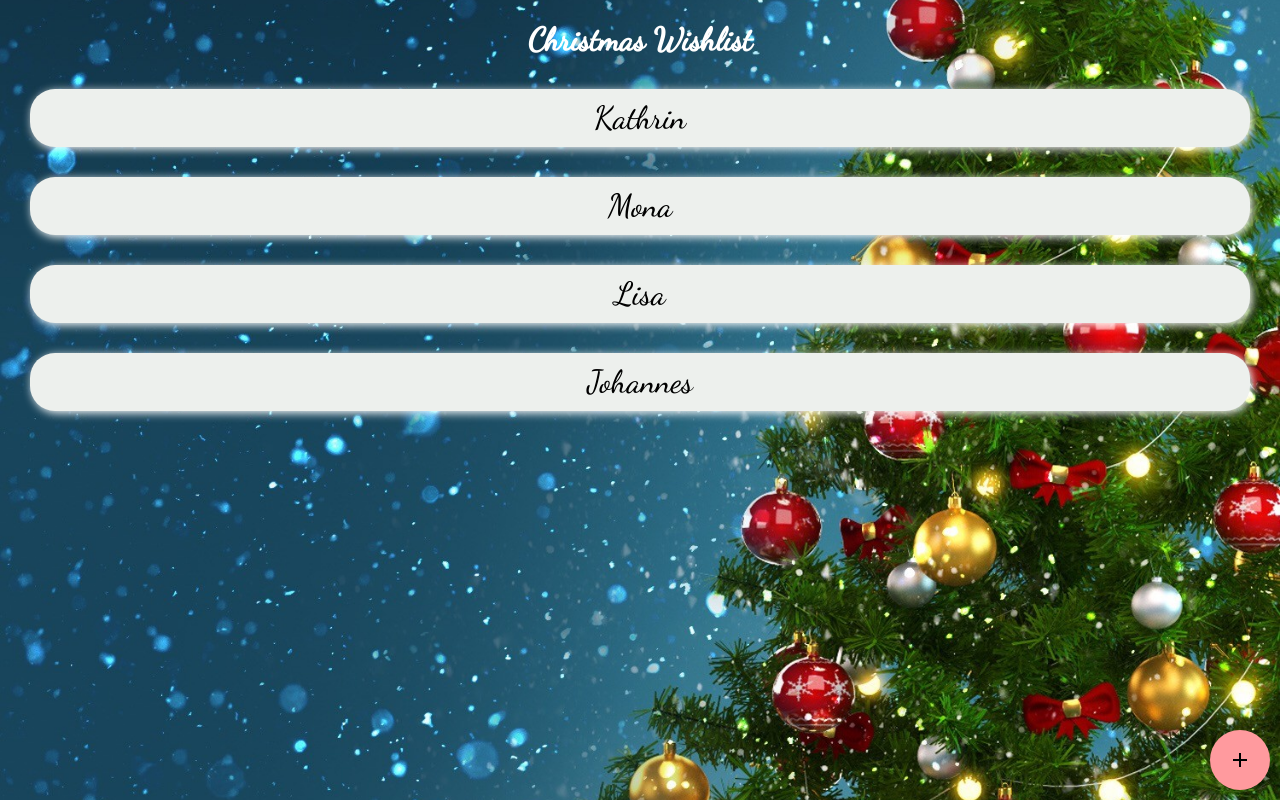
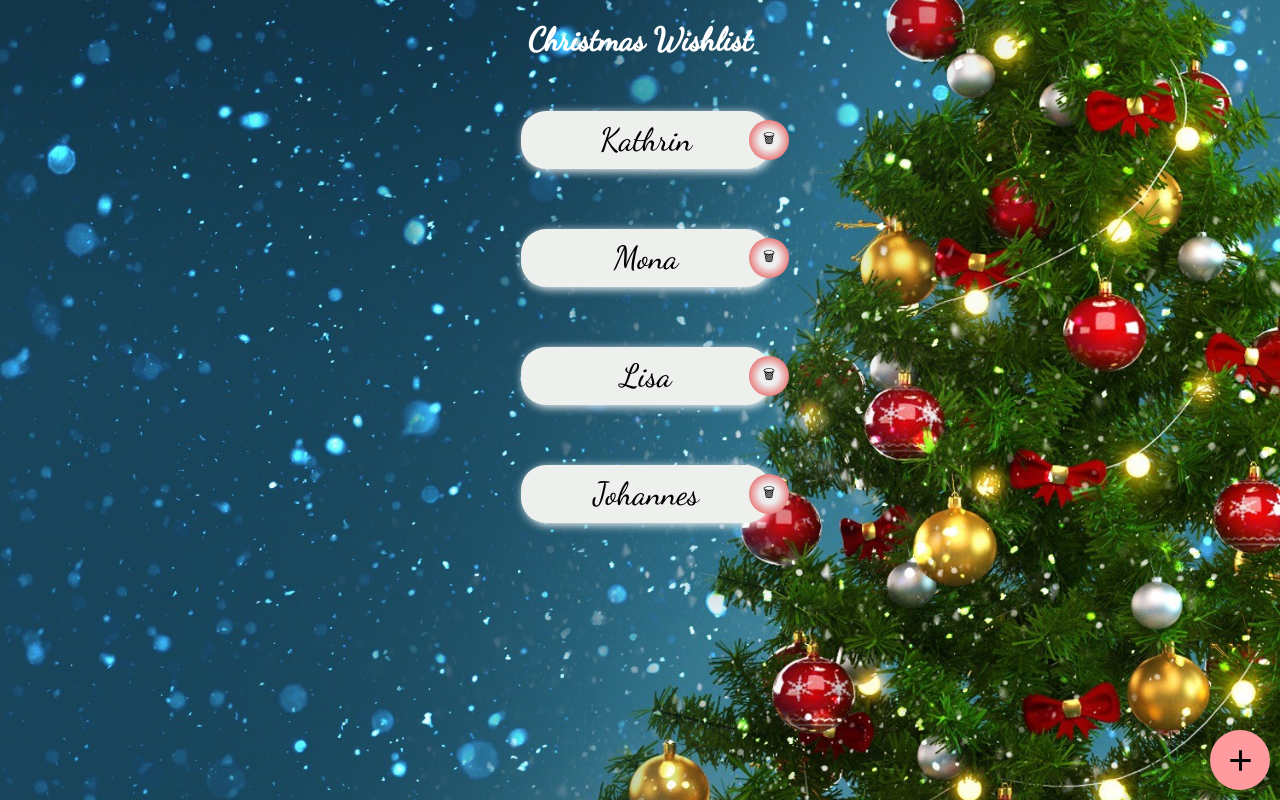
Before and after one commit to kschmitz123/wuensch-dir-was, a React (Create React App) app: page / in a window 1280 px wide. Built offline with nearby package versions, Linux system fonts and the light colour scheme; data requests are answered from the project's data file.

Commit message:
✨ Add delete function on welcome page

```diff
--- a/src/components/WishListItem.js
+++ b/src/components/WishListItem.js
@@ -2,6 +2,7 @@ import PropTypes from 'prop-types';
 import styled from 'styled-components/macro';
 
 const Container = styled.div`
+  width: 250px;
   margin: 30px;
   padding: 10px;
   font-size: 2rem;
--- a/src/pages/Welcome.js
+++ b/src/pages/Welcome.js
@@ -1,14 +1,32 @@
 import { useEffect, useState } from 'react';
 import styled from 'styled-components/macro';
 import { Link } from 'react-router-dom';
-import { getLists } from '../api/lists';
+import { deleteListById, getLists } from '../api/lists';
 import WishListItem from '../components/WishListItem';
 import FloatingActionButton from '../components/Button';
 
 const Container = styled.div`
   text-align: center;
 `;
+const ListItem = styled.div`
+  display: flex;
+  align-items: center;
+  justify-content: center;
+`;
+const Button = styled.button`
+  background: radial-gradient(
+    circle,
+    rgba(238, 238, 238, 1) 33%,
+    rgba(227, 41, 41, 1) 100%
+  );
 
+  width: 40px;
+  height: 40px;
+  border-radius: 25px;
+  border: none;
+  position: relative;
+  margin-left: -52px;
+`;
 const Heading = styled.h1`
   color: white;
 `;
@@ -22,26 +40,40 @@ const NavLink = styled(Link)`
 
 const Welcome = () => {
   const [lists, setLists] = useState([]);
-  useEffect(async () => {
+
+  async function refreshLists() {
     const newLists = await getLists();
     setLists(newLists);
+  }
+  useEffect(async () => {
+    await refreshLists(setLists);
   }, []);
+
+  const handleDelete = async (listId) => {
+    await deleteListById(listId);
+    await refreshLists();
+  };
 
   return (
     <Container>
       <Heading>Christmas Wishlist</Heading>
       {lists?.map((list) => (
-        <NavLink key={list.id} to={`/wishlist/${list.id}`}>
-          <WishListItem title={list.title} />
-        </NavLink>
+        <ListItem>
+          <NavLink key={list.id} to={`/wishlist/${list.id}`}>
+            <WishListItem title={list.title} />
+          </NavLink>
+          <Button type="button" onClick={() => handleDelete(list.id)}>
+            🗑
+          </Button>
+        </ListItem>
       ))}
       <Link to="/add">
         <FloatingActionButton>
           <svg
             xmins="http://www.w3.org/2000/svg"
-            height="24"
+            height="35"
             viewBox="0 0 24 24"
-            width="24"
+            width="35"
           >
             <path d="M19 13h-6v6h-2v-6H5v-2h6V5h2v6h6v2z" />
           </svg>
--- a/src/pages/WishList.js
+++ b/src/pages/WishList.js
@@ -31,10 +31,12 @@ const WishList = () => {
   return (
     <Container>
       <Heading>Wishlist for: {list?.title}</Heading>
-      {list.wishes?.map((wish) => (
-        <WishListItem key={wish} title={wish} />
-      ))}
-      <DangerButton onClick={handleDelete} type="submit">
+      <li>
+        {list.wishes?.map((wish) => (
+          <WishListItem key={wish} title={wish} />
+        ))}
+      </li>
+      <DangerButton onClick={handleDelete} type="button">
         Delete
       </DangerButton>
       <Link to="/">
```
